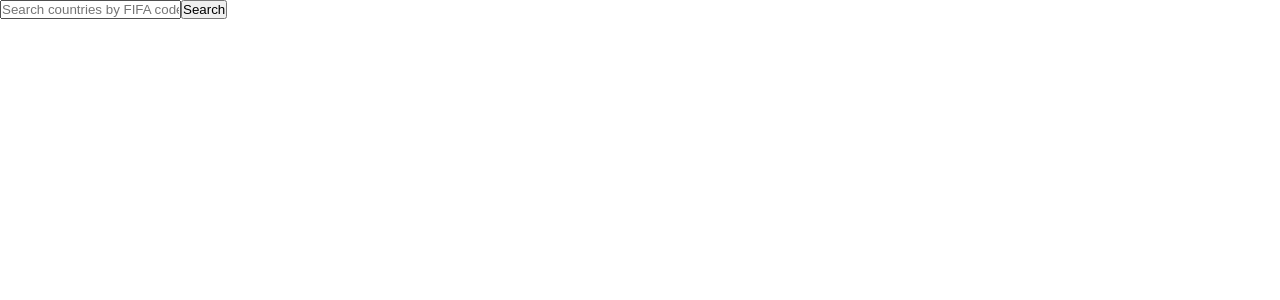
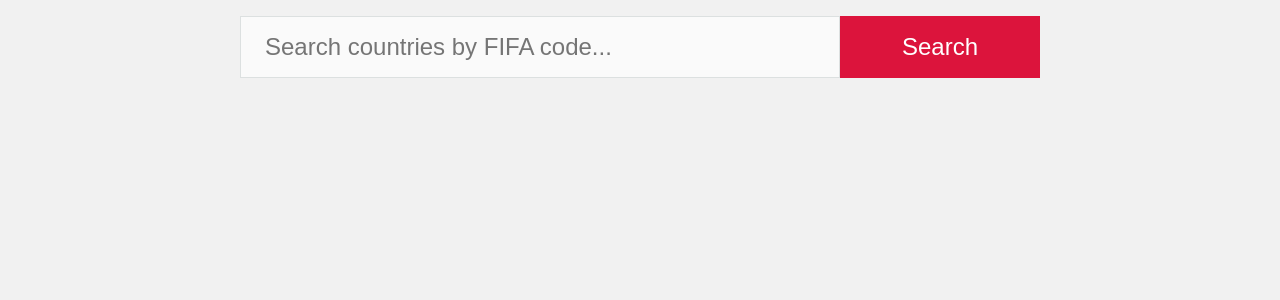
Before and after one commit to ankushjamdagani/fifa-search, a React app: page / in a window 1280 px wide. Shown: the top 300 px of the page. Built offline with nearby package versions, Linux system fonts and the light colour scheme.

Commit message:
search - box - ui

```diff
--- a/src/scss/main.scss
+++ b/src/scss/main.scss
@@ -3,3 +3,46 @@
 	margin: 0;
 	padding: 0;
 }
+
+html, body {
+	height: 100%;
+}
+
+body {
+	background: #f1f1f1;
+	font-family: sans-serif;
+	letter-spacing: .5px;
+}
+
+.search-form-wrapper {
+	padding: 1em;
+	text-align: center;
+
+	form {
+		margin: 0 auto;
+		max-width: 800px;
+		width: 100%;
+	}
+
+	input {
+		font-size: 1.5em;
+		border: 0;
+		outline: 0;
+		line-height: 1.5em;
+		padding: .5em 1em;
+	}
+
+	input[type=text] {
+		background: #fafafa;
+		border: solid 1px #dce0e0;
+		width: calc(100% - 200px);
+	}
+
+	input[type=submit] {
+		background: crimson;
+		border: solid 1px crimson;
+		color: white;
+		cursor: pointer;
+		width: 200px;
+	}
+}
```
